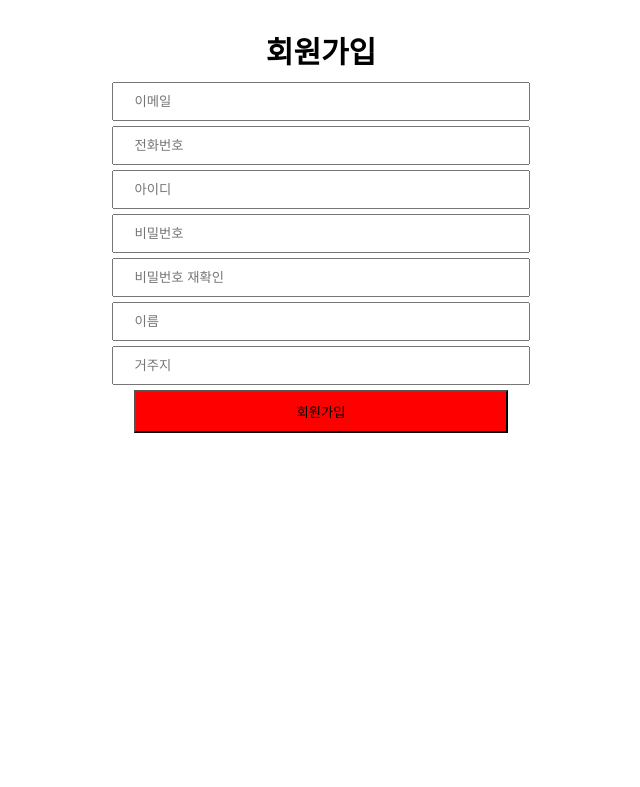
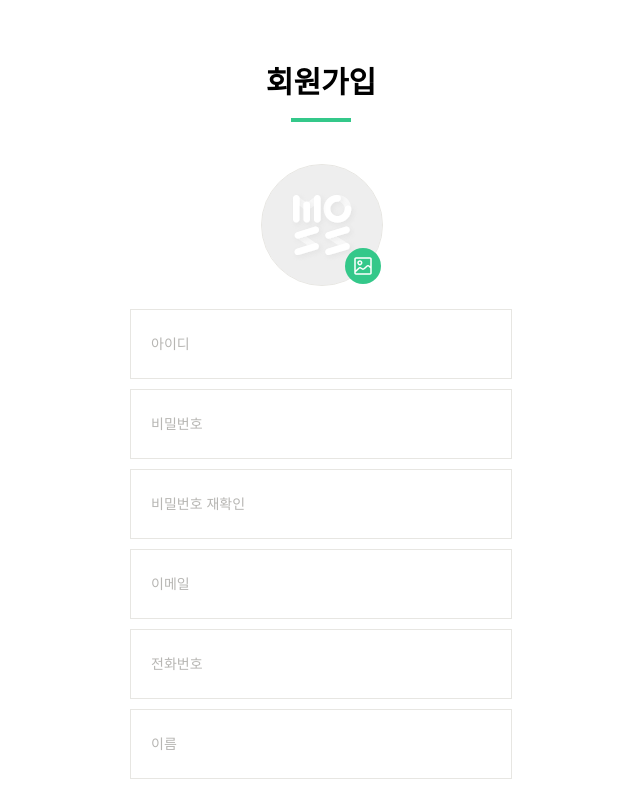
Before and after one commit to IRONDESK/moss, a Next.js app: page /join in a window 1280 px wide. Shown: the top 787 px of the page, without its empty margins (319-959 px from the left). Built offline with nearby package versions, Linux system fonts and the light colour scheme.

Commit message:
💄 회원가입 페이지 UI

```diff
--- a/src/components/Join/FileUpload.tsx
+++ b/src/components/Join/FileUpload.tsx
@@ -1,35 +1,41 @@
-import styled from "@emotion/styled";
-import { useState } from "react";
-import { COLOR } from "../../constants";
+import { UseFormRegisterReturn } from 'react-hook-form';
+import styled from '@emotion/styled';
+import { useState } from 'react';
+import { COLOR } from '../../constants';
 
 interface ImageProps {
-  getIsImage: (img: boolean) => void
+  getIsImage: (img: boolean) => void;
+  register: UseFormRegisterReturn;
 }
 
-export const FileUpload = ({getIsImage}: ImageProps) => {
-
-  const [image, setImage] = useState("/images/profile.svg")
-  const [isImage, setIsImage] = useState(false)
+export const FileUpload = ({ getIsImage, register }: ImageProps) => {
+  const [image, setImage] = useState('/images/profile.svg');
+  const [isImage, setIsImage] = useState(false);
 
   const preview = (file: Blob) => {
-    const reader = new FileReader()
-    reader.readAsDataURL(file)
-    reader.onload = () => setImage(`${reader.result}`)
-  }
+    const reader = new FileReader();
+    reader.readAsDataURL(file);
+    reader.onload = () => setImage(`${reader.result}`);
+  };
 
   const imagePreview = (e: React.ChangeEvent<HTMLInputElement>) => {
-    const files = e.target.files
-    if(files && files.length) {
-      preview(files[0])
+    const files = e.target.files;
+    if (files && files.length) {
+      preview(files[0]);
     }
-    setIsImage(true)
-    getIsImage(true)
-  }
+    setIsImage(true);
+    getIsImage(true);
+  };
 
   return (
     <ImgLabel>
-      <Img className={`${isImage ? 'upload': ''}`} src={image} alt="프로필 이미지" />
+      <Img
+        className={`${isImage ? 'upload' : ''}`}
+        src={image}
+        alt="프로필 이미지"
+      />
       <ImgInput
+        {...register}
         type="file"
         id="img"
         accept="image/*"
@@ -47,28 +53,28 @@ const ImgLabel = styled.label`
   height: 120px;
   cursor: pointer;
   &::after {
-    content: "";
+    content: '';
     position: absolute;
     bottom: 0;
     right: 0;
     width: 36px;
     height: 36px;
     border-radius: 25px;
-    background: ${COLOR.main} url("/images/image.svg") no-repeat center;
+    background: ${COLOR.main} url('/images/image.svg') no-repeat center;
   }
 `;
 
 const Img = styled.img<{ src: string }>`
   width: 100%;
   height: 100%;
-  background: url('${props => props.src}');
+  background: url('${(props) => props.src}');
   object-fit: cover;
   border-radius: 100px;
   border: 0.2px solid ${COLOR.gray};
   &.upload {
-    display: block
+    display: block;
   }
-`
+`;
 
 const ImgInput = styled.input`
   display: none;
--- a/src/libs/client/useMutation.tsx
+++ b/src/libs/client/useMutation.tsx
@@ -14,6 +14,7 @@ export default function useMutation(url: string): UseMutationResult {
 
   //백엔드와 통신하는 함수
   function mutation(data: any) {
+    //로딩 UI
     setLoading(true);
     //front에서 받은 데이터를 -> back으로 post하고
     fetch(url, {
--- a/src/pages/api/users/join.tsx
+++ b/src/pages/api/users/join.tsx
@@ -3,7 +3,9 @@ import client from 'src/libs/server/client';
 import withHandler from 'src/libs/server/withHandler';
 
 async function handler(req: NextApiRequest, res: NextApiResponse) {
-  const { userId, password, username, location, email, phone } = req.body;
+  const { userId, password, username, location, email, phone, avatar } =
+    req.body;
+
   let user;
   if (userId && password && username && location && email && phone) {
     user = await client.user.findFirst({
--- a/src/pages/join.tsx
+++ b/src/pages/join.tsx
@@ -1,8 +1,10 @@
 import { Title } from '../components/layouts';
 import styled from '@emotion/styled';
 import React, { useState } from 'react';
-import { useForm } from 'react-hook-form';
+import { FieldErrors, useForm } from 'react-hook-form';
 import useMutation from 'src/libs/client/useMutation';
+import { FileUpload } from 'src/components/Join/FileUpload';
+import { COLOR } from 'src/constants';
 
 interface joinForm {
   email?: string;
@@ -12,11 +14,13 @@ interface joinForm {
   password2?: string;
   username?: string;
   location?: string;
+  avatar?: string;
 }
 
 export default function Join() {
-  //fecth를 위한 mutation Hook
+  //fecth를 위한 mutation Hook // 데이터 -> 백엔드(url)로 전송
   const [join, { loading, data, error }] = useMutation('/api/users/join');
+  console.log(loading, data, error); //백엔드 데이터 확인!
 
   //useForm
   const {
@@ -26,65 +30,80 @@ export default function Join() {
   } = useForm<joinForm>({
     mode: 'onBlur',
   });
+
+  //데이터가 useMutation으로 전송 ->
+  //handleSubmit 조건 달성시 onValid 함수실행
   const onValid = (data: joinForm) => {
     join(data);
   };
-  console.log(loading, data, error);
+  //handleSubmit조건 실패시 InValid 함수실행
+  const InValid = (errors: FieldErrors) => {
+    console.log(errors);
+  };
+
+  //프로필사진 파일 업로드
+  const [isImage, setIsImage] = useState(false);
+  const getIsImage = (img: boolean) => {
+    setIsImage(img);
+  };
   return (
     <>
       <Title title="회원가입" />
       <Container>
-        <h1>회원가입</h1>
-        <form onSubmit={handleSubmit(onValid)}>
+        <h1>
+          <span>회원가입</span>
+        </h1>
+        <form onSubmit={handleSubmit(onValid, InValid)}>
+          <FileUpload getIsImage={getIsImage} register={register('avatar')} />
+          <input
+            {...register('userId', { required: '아이디가 필요합니다!' })}
+            name="userId"
+            type="text"
+            placeholder="아이디"
+          />
+          <span>{errors.userId?.message}</span>
+          <input
+            {...register('password', { required: '비밀번호가 필요합니다!' })}
+            name="password"
+            type="password"
+            placeholder="비밀번호"
+          />
+          <span>{errors.password?.message}</span>
+          <input
+            {...register('password2', { required: '비밀번호가 필요합니다!' })}
+            name="password2"
+            type="password"
+            placeholder="비밀번호 재확인"
+          />
+          <span>{errors.password2?.message}</span>
           <input
             {...register('email', { required: '이메일이 필요합니다!' })}
             name="email"
             type="email"
             placeholder="이메일"
           />
-          {errors.email?.message}
+          <span>{errors.email?.message}</span>
           <input
             {...register('phone', { required: '전화번호가 필요합니다!' })}
             name="phone"
             type="number"
             placeholder="전화번호"
           />
-          {errors.phone?.message}
-          <input
-            {...register('userId', { required: '아이디가 필요합니다!' })}
-            name="userId"
-            type="text"
-            placeholder="아이디"
-          />
-          {errors.userId?.message}
-          <input
-            {...register('password', { required: '비밀번호가 필요합니다!' })}
-            name="password"
-            type="password"
-            placeholder="비밀번호"
-          />
-          {errors.password?.message}
-          <input
-            {...register('password2', { required: '비밀번호가 필요합니다!' })}
-            name="password2"
-            type="password"
-            placeholder="비밀번호 재확인"
-          />
-          {errors.password2?.message}
+          <span>{errors.phone?.message}</span>
           <input
             {...register('username', { required: '이름이 필요합니다!' })}
             name="username"
             type="text"
             placeholder="이름"
           />
-          {errors.username?.message}
+          <span>{errors.username?.message}</span>
           <input
             {...register('location', { required: '거주지 필요합니다!' })}
             name="location"
             type="text"
             placeholder="거주지"
           />
-          {errors.location?.message}
+          <span>{errors.location?.message}</span>
 
           <button type="submit">{loading ? '로딩중...' : '회원가입'}</button>
         </form>
@@ -93,27 +112,58 @@ export default function Join() {
   );
 }
 const Container = styled.section`
-  /* background-color: blue; */
-  padding: 10px;
+  padding: 100px 0;
   text-align: center;
   h1 {
+    display: flex;
+    justify-content: center;
+    width: 60px;
     font-size: 30px;
-    margin: 10px 0;
+    margin: 10px auto;
+    border-bottom: 4px solid ${COLOR.main};
+    position: relative;
+    span {
+      width: 200px;
+      position: absolute;
+      bottom: 16px;
+      text-align: center;
+    }
   }
   form {
-    /* background-color: red; */
     display: flex;
     flex-direction: column;
-    justify-content: center;
-    align-items: center;
     gap: 5px;
     input,
+    button,
+    span {
+      margin: 0 auto;
+      width: 30%;
+    }
+    input,
     button {
+      margin: 0 auto;
       width: 30%;
       padding: 10px 20px;
+      height: 48px;
+      width: 340px;
+      color: ${COLOR.grayText};
+    }
+    input {
+      &::placeholder {
+        color: ${COLOR.grayText};
+      }
+      border: 1px solid ${COLOR.gray};
+      font-size: 14px;
     }
     button {
-      background-color: red;
+      border: none;
+      font-size: 16px;
+      background-color: ${COLOR.gray};
+    }
+    span {
+      text-align: left;
+      font-size: 12px;
+      color: ${COLOR.error};
     }
   }
 `;
```
Also changed, not shown: src/pages/login-backup1.tsx (deleted, +0 -130 lines), src/pages/login-backup2.tsx (deleted, +0 -13 lines).
